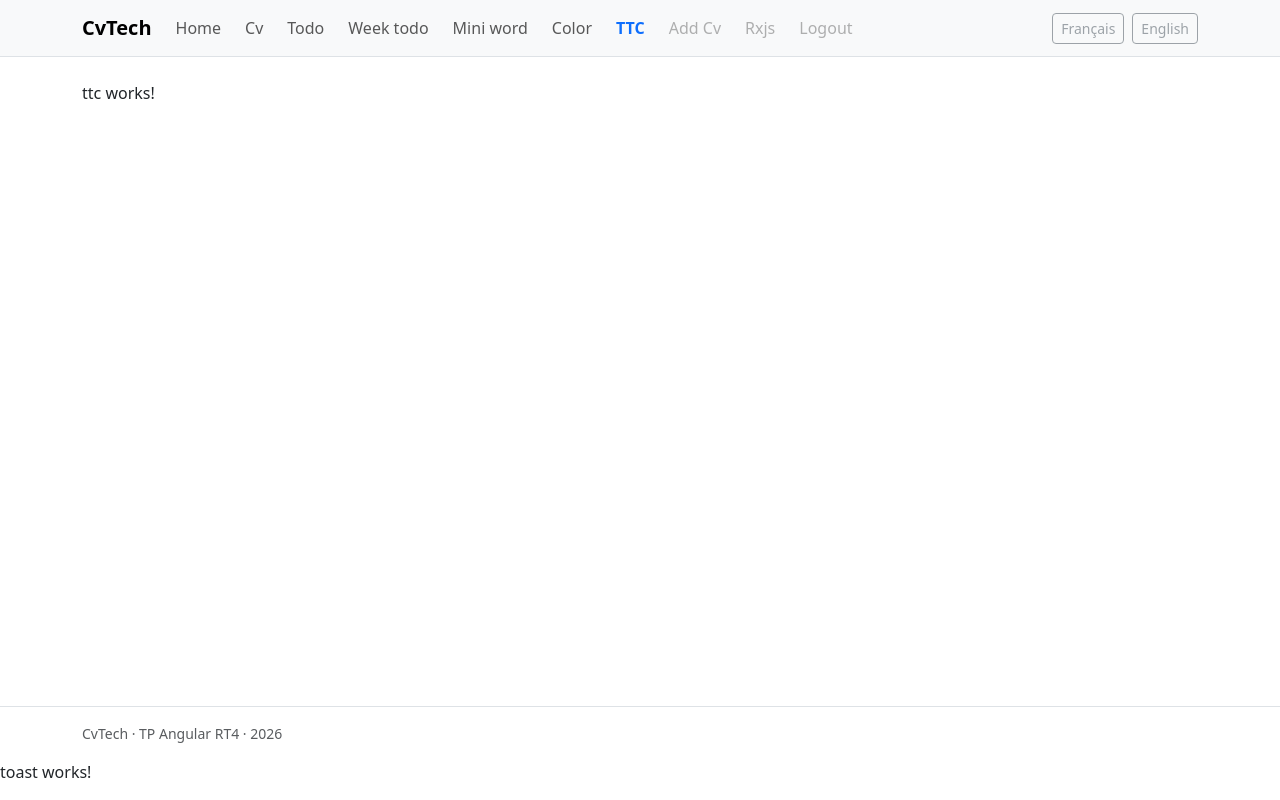
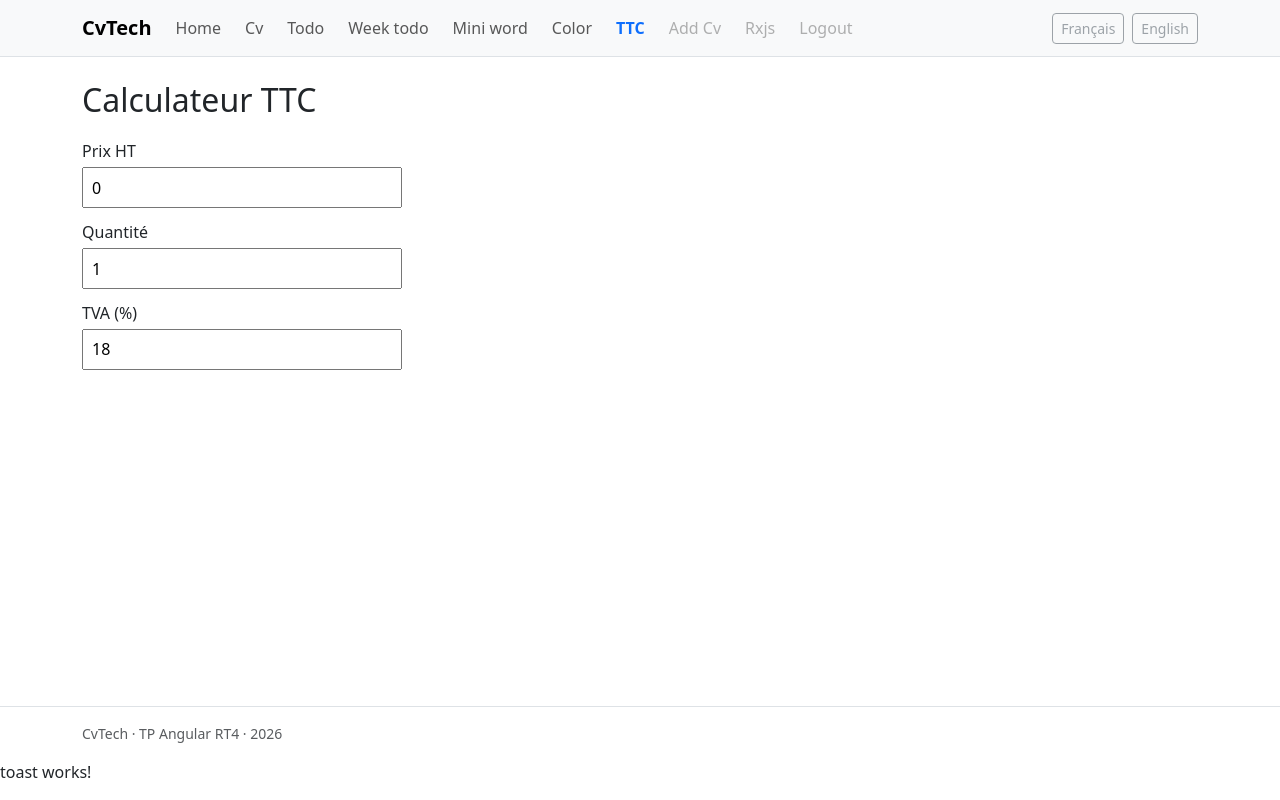
Before and after one commit to combuccu16/tp1_web_nestjs, an Angular app in the folder frontend/: page /ttc in a window 1280 px wide. Built offline with nearby package versions, Linux system fonts and the light colour scheme.

Commit message:
feat(ttc): add editable HT price, quantity and VAT fields (C1)

```diff
--- a/frontend/src/app/ttc/ttc.component.css
+++ b/frontend/src/app/ttc/ttc.component.css
@@ -0,0 +1,16 @@
+.ttc {
+  display: flex;
+  flex-direction: column;
+  gap: 0.75rem;
+  max-width: 20rem;
+}
+
+.ttc label {
+  display: flex;
+  flex-direction: column;
+  gap: 0.25rem;
+}
+
+.ttc input {
+  padding: 0.4rem 0.5rem;
+}
--- a/frontend/src/app/ttc/ttc.component.html
+++ b/frontend/src/app/ttc/ttc.component.html
@@ -1 +1,18 @@
-<p>ttc works!</p>
+<div class="ttc">
+  <h2>Calculateur TTC</h2>
+
+  <label>
+    Prix HT
+    <input type="number" min="0" name="prixHT" [(ngModel)]="prixHT" />
+  </label>
+
+  <label>
+    Quantité
+    <input type="number" min="0" name="quantite" [(ngModel)]="quantite" />
+  </label>
+
+  <label>
+    TVA (%)
+    <input type="number" min="0" name="tva" [(ngModel)]="tva" />
+  </label>
+</div>
--- a/frontend/src/app/ttc/ttc.component.ts
+++ b/frontend/src/app/ttc/ttc.component.ts
@@ -1,9 +1,14 @@
 import { Component } from '@angular/core';
+import { FormsModule } from '@angular/forms';
 
 @Component({
-  imports: [],
+  imports: [FormsModule],
   selector: 'app-ttc',
   styleUrl: './ttc.component.css',
   templateUrl: './ttc.component.html',
 })
-export class TtcComponent {}
+export class TtcComponent {
+  prixHT = 0;
+  quantite = 1;
+  tva = 18;
+}
```
